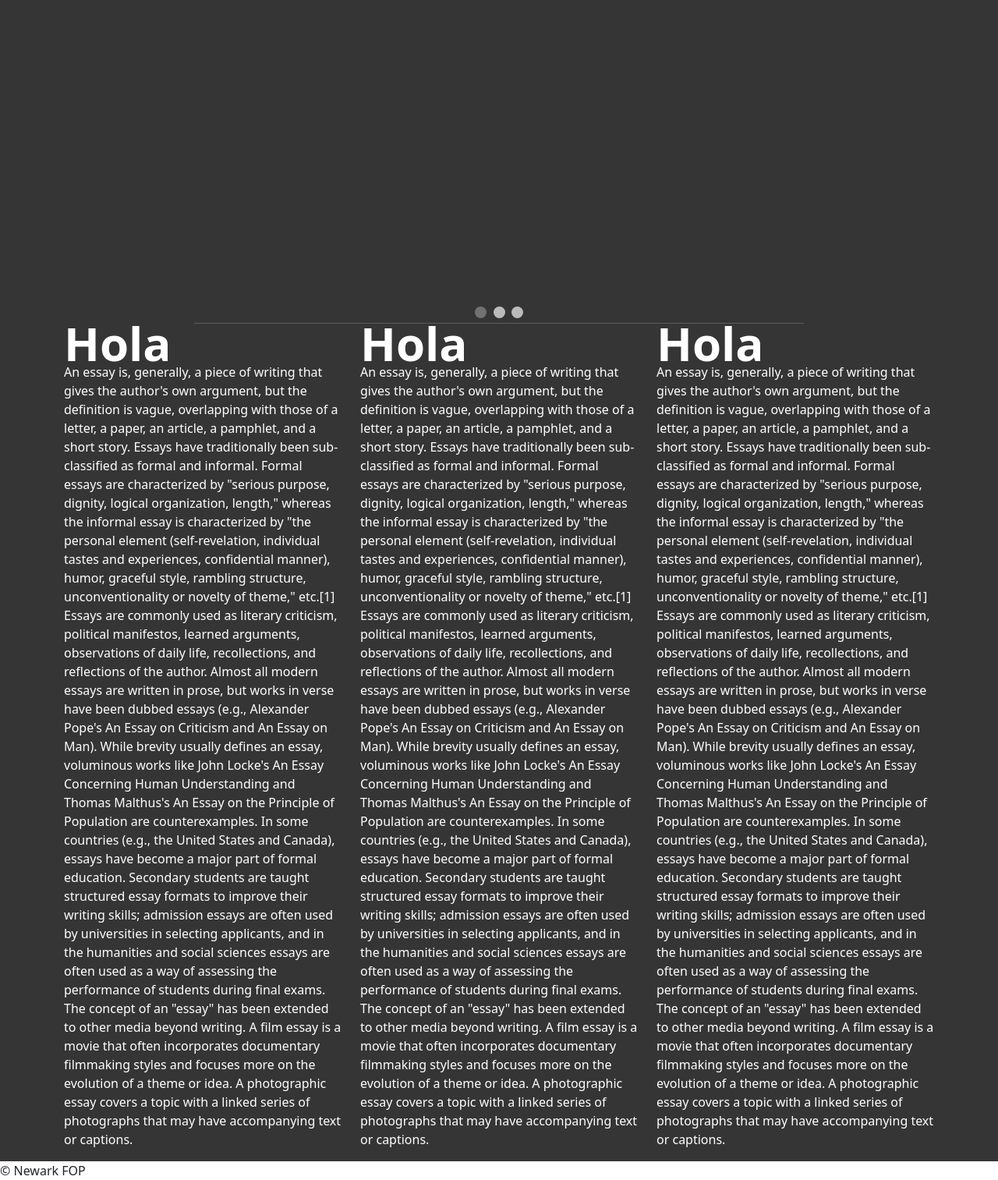
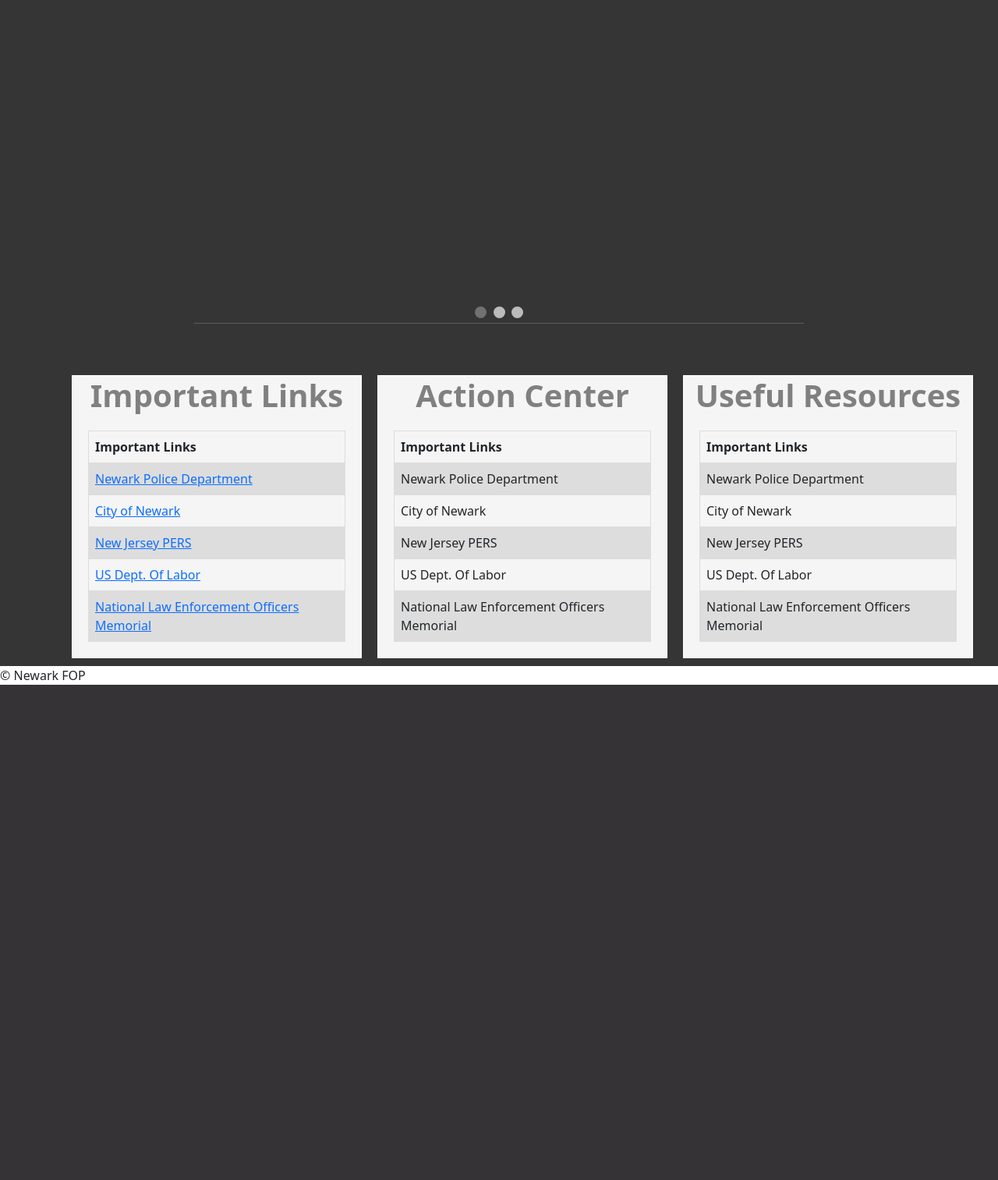
Before and after one commit to gajeraYash/NFOP-app, a Django app: page / in a window 1280 px wide. Shown: the part 102-1615 px from the top of the page at 78% size. After the commit the page ends 980 px from the top, so only its background shows below. Run offline with Django 3.2, Linux system fonts and the light colour scheme; some libraries are stand-ins or nearby versions.

Commit message:
Important links

```diff
--- a/static/css/app/index.css
+++ b/static/css/app/index.css
@@ -11,10 +11,11 @@
 
 #home h1 {
     margin: 0;
-    font-size: 60px;
+    font-size: 40px;
     font-weight: 700;
     line-height: 50px;
-    color: var(--main-text);
+    color: grey;
+    text-align: center;
 }
 
 #home h2 {
@@ -42,6 +43,7 @@
     max-width: 1000px;
     position: relative;
     margin: auto;
+
   }
   .dot {
     height: 15px;
@@ -77,3 +79,33 @@
     border:0px none white;
     border-top:1px solid lightgrey;
 }
+ .col-md-4{
+    margin: 10px;
+    border: 1px solid rgba(255, 255, 255, 3);
+    max-width: 500px;
+    background-color: whitesmoke;
+
+}
+.link-items {
+
+  display: flex;
+  justify-content: space-around;
+  margin-top: 5%;
+
+
+}
+table{
+  border: 5px solid 6c757d;
+  border-collapse: collapse;
+}
+table.center {
+  margin: 20px;
+}
+td, th {
+  border: 1px solid #dddddd;
+  text-align: left;
+  padding: 8px;
+}
+tr:nth-child(even) {
+  background-color: #dddddd;
+}
--- a/templates/app/index.html
+++ b/templates/app/index.html
@@ -12,8 +12,6 @@
 <body>
   <section id="home">
     <div class="container">
-
-
       <div class="slideshow-container">
         <div class="mySlides fade">
           <img src="static/assets/MiscImages/newarkpolice3resize.jpg" style="width:100%">
@@ -31,87 +29,75 @@
         <span class="dot"></span>
       </div>
       <hr class="light" />
-      <div class="row">
-        <div class="col-md-4">
-          <h1>Hola</h1>
-          <p style="color:white;">
-            An essay is, generally, a piece of writing that gives the author's own argument, but the definition is
-            vague, overlapping with those of a letter, a paper, an article, a pamphlet, and a short story. Essays have
-            traditionally been sub-classified as formal and informal. Formal essays are characterized by "serious
-            purpose, dignity, logical organization, length," whereas the informal essay is characterized by "the
-            personal element (self-revelation, individual tastes and experiences, confidential manner), humor, graceful
-            style, rambling structure, unconventionality or novelty of theme," etc.[1]
-
-            Essays are commonly used as literary criticism, political manifestos, learned arguments, observations of
-            daily life, recollections, and reflections of the author. Almost all modern essays are written in prose, but
-            works in verse have been dubbed essays (e.g., Alexander Pope's An Essay on Criticism and An Essay on Man).
-            While brevity usually defines an essay, voluminous works like John Locke's An Essay Concerning Human
-            Understanding and Thomas Malthus's An Essay on the Principle of Population are counterexamples.
-
-            In some countries (e.g., the United States and Canada), essays have become a major part of formal education.
-            Secondary students are taught structured essay formats to improve their writing skills; admission essays are
-            often used by universities in selecting applicants, and in the humanities and social sciences essays are
-            often used as a way of assessing the performance of students during final exams.
-
-            The concept of an "essay" has been extended to other media beyond writing. A film essay is a movie that
-            often incorporates documentary filmmaking styles and focuses more on the evolution of a theme or idea. A
-            photographic essay covers a topic with a linked series of photographs that may have accompanying text or
-            captions.
-          </p>
+      <div class="link-items">
+        <div class="col-md-4  ">
+          <h1>Important Links</h1>
+          <table class="center">
+            <tr>
+              <th>Important Links</th>
+            </tr>
+            <tr>
+              <td><a href="https://www.njfop.org/" target="_blank">Newark Police Department</a></td>
+            </tr>
+            <tr>
+              <td><a href="https://www.njfop.org/" target="_blank">City of Newark</a></td>
+            </tr>
+            <tr>
+              <td><a href="https://www.njfop.org/" target="_blank">New Jersey PERS</a></td>
+            </tr>
+            <tr>
+              <td><a href="https://www.njfop.org/" target="_blank">US Dept. Of Labor</a></td>
+            </tr>
+            <tr>
+              <td><a href="https://www.njfop.org/" target="_blank">National Law Enforcement Officers Memorial</a></td>
+            </tr>
+          </table>
         </div>
-        <div class="col-md-4">
-          <h1>Hola</h1>
-          <p style="color:white;">
-            An essay is, generally, a piece of writing that gives the author's own argument, but the definition is
-            vague, overlapping with those of a letter, a paper, an article, a pamphlet, and a short story. Essays have
-            traditionally been sub-classified as formal and informal. Formal essays are characterized by "serious
-            purpose, dignity, logical organization, length," whereas the informal essay is characterized by "the
-            personal element (self-revelation, individual tastes and experiences, confidential manner), humor, graceful
-            style, rambling structure, unconventionality or novelty of theme," etc.[1]
-
-            Essays are commonly used as literary criticism, political manifestos, learned arguments, observations of
-            daily life, recollections, and reflections of the author. Almost all modern essays are written in prose, but
-            works in verse have been dubbed essays (e.g., Alexander Pope's An Essay on Criticism and An Essay on Man).
-            While brevity usually defines an essay, voluminous works like John Locke's An Essay Concerning Human
-            Understanding and Thomas Malthus's An Essay on the Principle of Population are counterexamples.
-
-            In some countries (e.g., the United States and Canada), essays have become a major part of formal education.
-            Secondary students are taught structured essay formats to improve their writing skills; admission essays are
-            often used by universities in selecting applicants, and in the humanities and social sciences essays are
-            often used as a way of assessing the performance of students during final exams.
-
-            The concept of an "essay" has been extended to other media beyond writing. A film essay is a movie that
-            often incorporates documentary filmmaking styles and focuses more on the evolution of a theme or idea. A
-            photographic essay covers a topic with a linked series of photographs that may have accompanying text or
-            captions.
-          </p>
+        <div class="col-md-4  ">
+          <h1>Action Center</h1>
+          <table class="center">
+            <tr>
+              <th>Important Links</th>
+            </tr>
+            <tr>
+              <td>Newark Police Department</td>
+            </tr>
+            <tr>
+              <td>City of Newark</td>
+            </tr>
+            <tr>
+              <td>New Jersey PERS</td>
+            </tr>
+            <tr>
+              <td>US Dept. Of Labor</td>
+            </tr>
+            <tr>
+              <td>National Law Enforcement Officers Memorial</td>
+            </tr>
+          </table>
         </div>
-        <div class="col-md-4">
-          <h1>Hola</h1>
-          <p style="color:white;">
-            An essay is, generally, a piece of writing that gives the author's own argument, but the definition is
-            vague, overlapping with those of a letter, a paper, an article, a pamphlet, and a short story. Essays have
-            traditionally been sub-classified as formal and informal. Formal essays are characterized by "serious
-            purpose, dignity, logical organization, length," whereas the informal essay is characterized by "the
-            personal element (self-revelation, individual tastes and experiences, confidential manner), humor, graceful
-            style, rambling structure, unconventionality or novelty of theme," etc.[1]
-
-            Essays are commonly used as literary criticism, political manifestos, learned arguments, observations of
-            daily life, recollections, and reflections of the author. Almost all modern essays are written in prose, but
-            works in verse have been dubbed essays (e.g., Alexander Pope's An Essay on Criticism and An Essay on Man).
-            While brevity usually defines an essay, voluminous works like John Locke's An Essay Concerning Human
-            Understanding and Thomas Malthus's An Essay on the Principle of Population are counterexamples.
-
-            In some countries (e.g., the United States and Canada), essays have become a major part of formal education.
-            Secondary students are taught structured essay formats to improve their writing skills; admission essays are
-            often used by universities in selecting applicants, and in the humanities and social sciences essays are
-            often used as a way of assessing the performance of students during final exams.
-
-            The concept of an "essay" has been extended to other media beyond writing. A film essay is a movie that
-            often incorporates documentary filmmaking styles and focuses more on the evolution of a theme or idea. A
-            photographic essay covers a topic with a linked series of photographs that may have accompanying text or
-            captions.
-          </p>
+        <div class="col-md-4  ">
+          <h1>Useful Resources</h1>
+          <table class="center">
+            <tr>
+              <th>Important Links</th>
+            </tr>
+            <tr>
+              <td>Newark Police Department</td>
+            </tr>
+            <tr>
+              <td>City of Newark</td>
+            </tr>
+            <tr>
+              <td>New Jersey PERS</td>
+            </tr>
+            <tr>
+              <td>US Dept. Of Labor</td>
+            </tr>
+            <tr>
+              <td>National Law Enforcement Officers Memorial</td>
+            </tr>
+          </table>
         </div>
       </div>
     </div>
```
